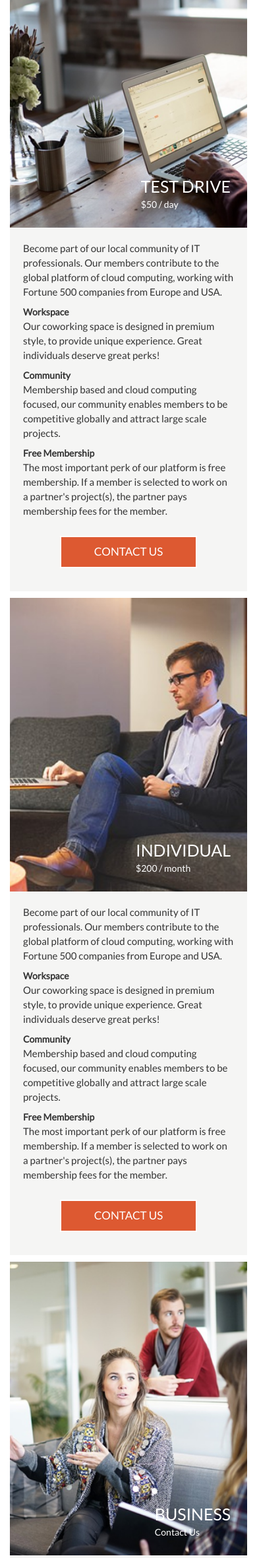
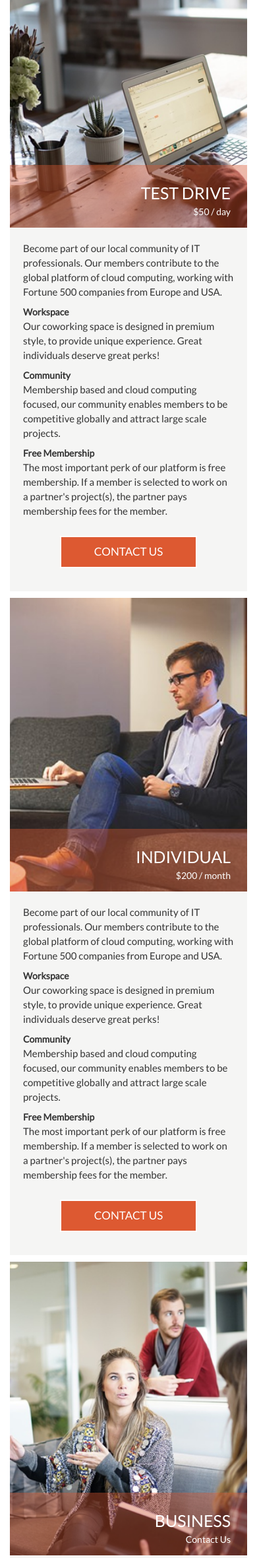
Before and after one commit to 404md/www, a web app: file pricing/index.html in a window 390 px wide. Shown: the part 630-2991 px from the top of the page at 66% size. Run offline with its HTML, style and script files only (its server is not run), Linux system fonts and the light colour scheme.

Commit message:
Map, responsive + small changes (#15)

```diff
--- a/css/index.css
+++ b/css/index.css
@@ -666,15 +676,20 @@ body {
   .wrapper.pricing .main-block .container .display-flex .plans .img-plan {
     position: relative; }
     .wrapper.pricing .main-block .container .display-flex .plans .img-plan img {
+      width: 100%; }
+    .wrapper.pricing .main-block .container .display-flex .plans .img-plan .back-color {
+      position: absolute;
+      height: 95px;
+      background-color: rgba(221, 89, 49, 0.4);
+      bottom: 0;
       width: 100%;
-      height: 384px; }
-    .wrapper.pricing .main-block .container .display-flex .plans .img-plan .text-plan {
-      position: absolute;
+      text-align: right; }
+      .wrapper.pricing .main-block .container .display-flex .plans .img-plan .back-color .text-plan {
         bottom: 0;
         right: 0;
         padding: 25px;
         color: #ffffff; }
-      .wrapper.pricing .main-block .container .display-flex .plans .img-plan .text-plan .text-p {
+        .wrapper.pricing .main-block .container .display-flex .plans .img-plan .back-color .text-plan .text-p {
           font-size: 25px;
           text-transform: uppercase; }
   .wrapper.pricing .main-block .container .display-flex .plans .discription {
@@ -847,14 +865,16 @@ body {
       width: 100%; }
   .wrapper.pricing .main-block .container .display-flex {
     display: unset; }
-    .wrapper.pricing .main-block .container .display-flex .plans {
-      width: 360px;
-      margin: 0 auto;
+    .wrapper.pricing .main-block .container .display-flex .plans .img-plan {
+      height: auto;
+      margin-right: 20px;
       margin-bottom: 10px; }
+      .wrapper.pricing .main-block .container .display-flex .plans .img-plan .back-color {
+        text-align: left; }
     .wrapper.pricing .main-block .container .display-flex .plans .discription .block-responsive {
-        min-height: 500px;
       width: 100%;
-        height: auto; }
+      height: auto;
+      float: none; }
       .wrapper.pricing .main-block .container .display-flex .plans .discription .block-responsive .button {
         margin-top: 17px;
         margin-bottom: 15px; }
@@ -880,16 +900,6 @@ body {
           font-size: 15px; }
       .gallery .gallary-line .img5 {
         width: 17%; } }
-@media (max-width: 695px) {
-  .wrapper.pricing .main-block .container .display-flex .plans {
-    margin: 0 auto;
-    margin-bottom: 10px; }
-    .wrapper.pricing .main-block .container .display-flex .plans .img-plan {
-      float: none; }
-      .wrapper.pricing .main-block .container .display-flex .plans .img-plan img {
-        width: 100%; }
-    .wrapper.pricing .main-block .container .display-flex .plans .discription .block-responsive {
-      width: 100%; } }
 @media (max-width: 645px) {
   .wrapper.amenities .main-block .blocks .container .display-flex {
     justify-content: center; } }
@@ -972,7 +982,21 @@ body {
     .gallery .gallary-line .img4 .we-love span {
       font-size: 12px; }
   .gallery .gallary-line .img5 {
-    width: 28%; } }
+    width: 28%; }
+
+  .wrapper.pricing .main-block .container .display-flex .plans {
+    width: 90%;
+    margin: 10px auto; }
+    .wrapper.pricing .main-block .container .display-flex .plans .img-plan {
+      margin-right: 0;
+      margin-bottom: 0;
+      float: none; }
+      .wrapper.pricing .main-block .container .display-flex .plans .img-plan .back-color {
+        text-align: right; }
+      .wrapper.pricing .main-block .container .display-flex .plans .img-plan img {
+        width: 100%; }
+    .wrapper.pricing .main-block .container .display-flex .plans .discription .block-responsive {
+      width: auto; } }
 @media (max-width: 450px) {
   .contacts .get-in-touch .block-3 {
     width: 100%;
--- a/pricing/index.html
+++ b/pricing/index.html
@@ -69,9 +69,11 @@ height="0" width="0" style="display:none;visibility:hidden"></iframe></noscript>
                 <div class="plans">
                     <div class="img-plan">
                         <img src="../images/plan1.png" alt="Test Drive" />
+                        <div class="back-color">
                         <div class="text-plan">
                             <div class="text-p">Test Drive</div>
                             <label>$50 / day</label>
+                        </div>
                         </div>
                     </div>
                     <div class="discription">
@@ -89,7 +91,7 @@ height="0" width="0" style="display:none;visibility:hidden"></iframe></noscript>
                             <p>The most important perk of our platform is free membership. If a member is selected
                             to work on a partner's project(s), the partner pays membership fees for the member.</p>
 
-                            <div class="text-center">
+                            <div class="btn-center">
                                 <a href="/contact/" class="button">Contact Us</a>
                             </div>
 
@@ -101,9 +103,11 @@ height="0" width="0" style="display:none;visibility:hidden"></iframe></noscript>
                 <div class="plans">
                     <div class="img-plan">
                         <img src="../images/plan2.png" alt="Individual" />
+                        <div class="back-color">
                         <div class="text-plan">
                             <div class="text-p">Individual</div>
                             <label>$200 / month</label>
+                        </div>
                         </div>
                     </div>
                     <div class="discription">
@@ -121,7 +125,7 @@ height="0" width="0" style="display:none;visibility:hidden"></iframe></noscript>
                             <p>The most important perk of our platform is free membership. If a member is selected
                             to work on a partner's project(s), the partner pays membership fees for the member.</p>
 
-                            <div class="text-center">
+                            <div class="btn-center">
                                 <a href="/contact/" class="button">Contact Us</a>
                             </div>
 
@@ -133,9 +137,11 @@ height="0" width="0" style="display:none;visibility:hidden"></iframe></noscript>
                 <div class="plans">
                     <div class="img-plan">
                         <img src="../images/plan3.png" alt="Business" />
+                        <div class="back-color">
                         <div class="text-plan">
                             <div class="text-p">Business</div>
                             <label> Contact Us</label>
+                        </div>
                         </div>
                     </div>
                     <div class="discription">
@@ -153,10 +159,9 @@ height="0" width="0" style="display:none;visibility:hidden"></iframe></noscript>
                             <p>The most important perk of our platform is free membership. If a member is selected
                             to work on a partner's project(s), the partner pays membership fees for the member.</p>
 
-                            <div class="text-center">
+                            <div class="btn-center">
                                 <a href="/contact/" class="button">Contact Us</a>
                             </div>
-
                         </div>
                         <div class="clear"></div>
                     </div>
--- a/scss/main.scss
+++ b/scss/main.scss
@@ -21,7 +21,7 @@ a {
   }
 }
 
-.text-center {
+.btn-center {
   text-align: center;
 }
 
--- a/scss/pricing.scss
+++ b/scss/pricing.scss
@@ -9,20 +9,26 @@
               position: relative;
               img {
                 width: 100%;
-                height: 384px;
               }
-              .text-plan {
+              .back-color {
                 position: absolute;
-                bottom:0;
-                right:0;
+                height: 95px;
+                background-color: rgba(221,89,49,0.4);
+                bottom: 0;
+                width: 100%;
+                text-align: right;
+                .text-plan {
+                bottom: 0;
+                right: 0;
                 padding: 25px;
-                color:#ffffff;
+                color: #ffffff;
                 .text-p {
                   font-size: 25px;
                   text-transform: uppercase;
                 }
               }
             }
+          }
             .discription {
               background: #f5f5f4;
               padding: 25px;
@@ -33,6 +39,10 @@
               }
               .bold-text {
                 font-weight: 600;
+                display: inline-block;
+                p {
+                  display: inline-block;
+                }
               }
               .button {
                 margin-top: 40px;
--- a/scss/responsive.scss
+++ b/scss/responsive.scss
@@ -127,9 +127,6 @@
             line-height: 100px;
           }
           &.responsive {
-            //-moz-box-shadow:    inset  0  8px 8px -8px #696868;
-            //-webkit-box-shadow: inset  0  8px 8px -8px #696868;
-            //box-shadow:        inset  0  8px 8px -8px #696868;
             float: none;
             clear: both;
             line-height: 30px;
@@ -144,7 +141,6 @@
               float: none;
               display: inline;
 
-              //position: relative;
               a {
                 display: block;
                 text-align: center;
@@ -160,16 +156,6 @@
                 margin: 0;
               }
             }
-            //&:before {
-            //  content:'';
-            //  position: absolute;
-            //  top: 0;
-            //  bottom: 0;
-            //  left: 0;
-            //  right: 0;
-            //  background: black;
-            //  opacity: 0.4;
-            //}
           }
         }
       }
@@ -220,11 +206,7 @@
       }
     }
   }
-  .new-page {
-    .pages {
-     width: 70%;
-    }
-  }
+
   .case-study {
     .container {
       .left-block {
@@ -266,9 +248,11 @@
   .wrapper {
     &.contact {
       .main-block {
+        min-height: 900px;
         .container {
           .map-style {
-           height: 860px;
+           height: 200px;
+            width: 100%;
           }
           .input-field {
             margin:auto;
@@ -287,14 +271,20 @@
           .display-flex {
             display: unset;
             .plans {
-              width: 360px;
-              margin: 0 auto;
-              margin-bottom: 10px;
+              .img-plan {
+               height: auto;
+                margin-right: 20px;
+                margin-bottom: 10px;
+                .back-color {
+                  text-align: left;
+                }
+              }
+
               .discription {
                 .block-responsive {
-                  min-height: 500px;
                   width: 100%;
                   height: auto;
+                  float:none;
                   .button {
                     margin-top: 17px;
                     margin-bottom: 15px;
@@ -347,36 +337,6 @@
       }
     }
   }
-}
-
-
-@media (max-width: 695px) {
-.wrapper {
-  &.pricing {
-    .main-block {
-      .container {
-        .display-flex {
-          .plans {
-            margin: 0 auto;
-            margin-bottom: 10px;
-            .img-plan {
-              float: none;
-              img {
-                width: 100%;
-              }
-            }
-            .discription {
-              .block-responsive {
-                width: 100%;
-
-              }
-            }
-          }
-        }
-      }
-    }
-  }
-}
 }
 
 @media (max-width: 645px) {
@@ -543,6 +503,36 @@
       }
     }
   }
+  .wrapper {
+    &.pricing {
+      .main-block {
+        .container {
+          .display-flex {
+            .plans {
+              width: 90%;
+              margin: 10px auto;
+              .img-plan {
+                margin-right: 0;
+                margin-bottom: 0;
+                float: none;
+                .back-color {
+                  text-align: right;
+                }
+                img {
+                  width: 100%;
+                }
+              }
+              .discription {
+                .block-responsive {
+                  width: auto;
+                }
+              }
+            }
+          }
+        }
+      }
+    }
+  }
 }
 
 
@@ -649,7 +639,7 @@
         .container {
           .input-field {
             .hole-form {
-              width: 80%;
+             width: 95%;
             }
           }
         }
@@ -670,6 +660,11 @@
         }
       }
     }
+    .g-recaptcha {
+        transform:scale(0.91);
+        -webkit-transform:scale(0.91);
+        transform-origin:0 0;-webkit-transform-origin:0 0;
+     }
   }
   .case-study {
     .container {
```
Also changed, not shown: other parts of css/index.css (+34 -16 lines), scss/contact.scss (+18 -6 lines), images/map.png (added), 1 other file. Lines whose indentation alone changed are shown as unchanged.
